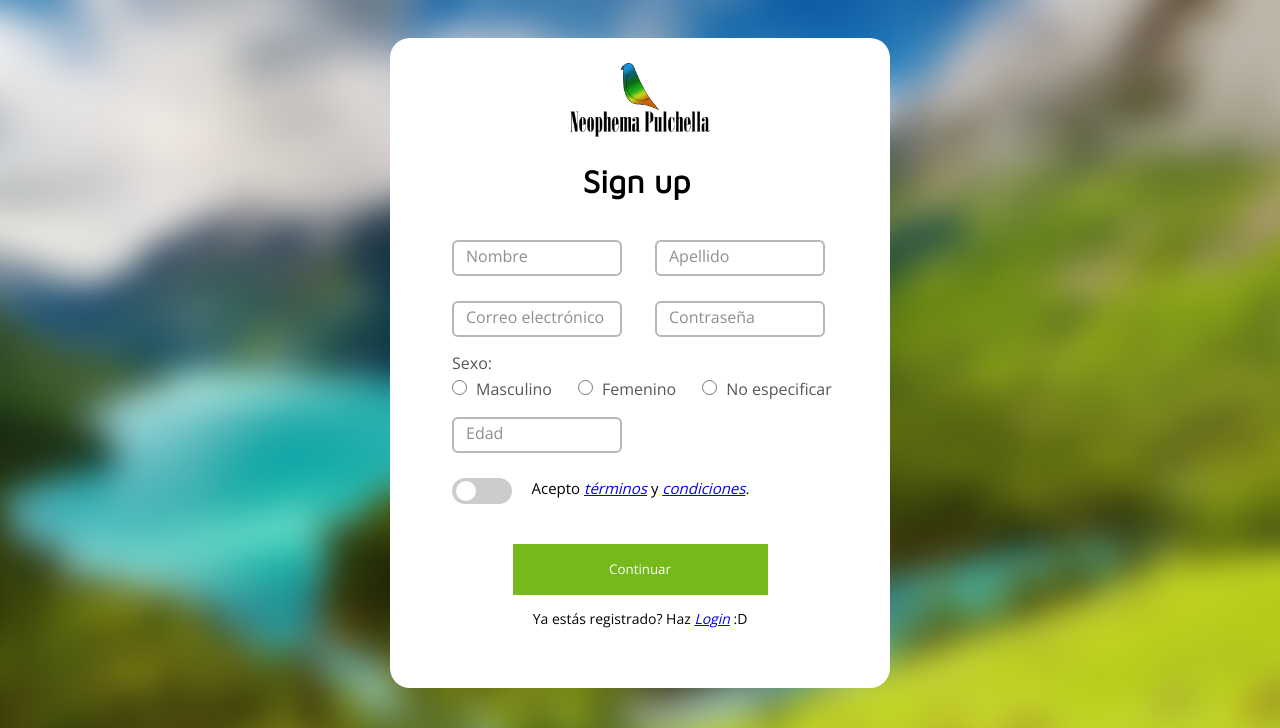
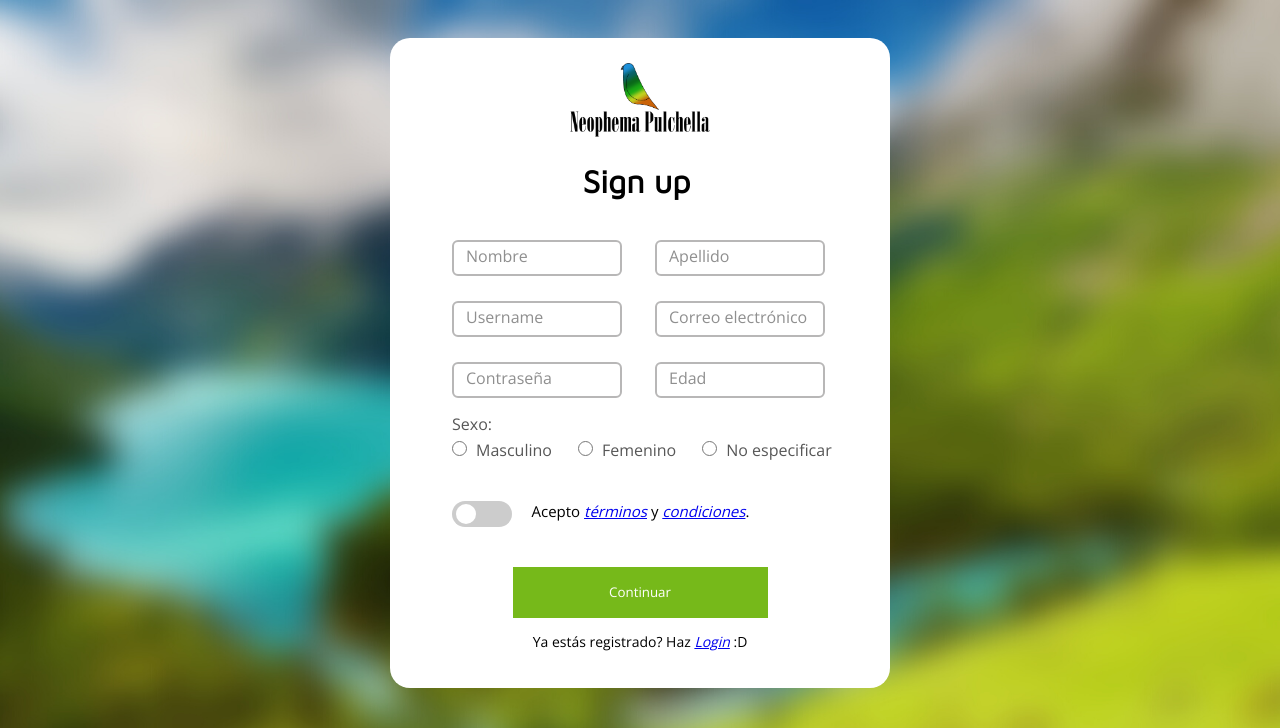
Before and after one commit to Maicol-aot/Equipo-10-Grupo-50, a Flask app: page /sign_up in a window 1280 px wide. Shown: the top 728 px of the page. Run offline with Flask 2, Linux system fonts and the light colour scheme.

Commit message:
sign_up reorganizado

```diff
--- a/app.py
+++ b/app.py
@@ -14,6 +14,7 @@ def signup():
     if request.method=="POST":
         nombre=request.form['nombre']
         apellido=request.form['apellido']
+        username=request.form['username']
         email=request.form['email']
         password=request.form['password']
         sexo=request.form['sexo']
@@ -24,7 +25,7 @@ def signup():
             error="La contaseña debe contener minimo 8 caracteres"
             return(error)
 
-        return jsonify({'nombre':nombre, 'apellido':apellido, 'email':email, 'password':password, 'sexo':sexo, 'edad': edad})
+        return jsonify({'nombre':nombre, 'usr':username, 'apellido':apellido, 'email':email, 'password':password, 'sexo':sexo, 'edad': edad})
     else:
         return render_template('sign_up.html')
 
--- a/static/css/sign_up_style.css
+++ b/static/css/sign_up_style.css
@@ -54,10 +54,16 @@ body{
 .arrow2{
     margin: auto;
     margin-left: 62px;
+    margin-bottom: 25px;
+}
+
+.arrow3{
+    margin: auto;
+    margin-left: 62px;
     margin-bottom: 15px;
 }
 
-.arrow3 #sexo{
+.arrow4 #sexo{
     margin: auto;
     margin-left: 62px;
     margin-bottom: 4px;
@@ -66,10 +72,10 @@ body{
     color: #575757;
 }
 
-.arrow4{
+.arrow5{
     margin: auto;
     margin-left: 62px;
-    margin-bottom: 17px;
+    margin-bottom: 40px;
 }
 
 .inputs_radio{
@@ -79,16 +85,10 @@ body{
     margin: 0px 5px 0px 0px;
 }
 
-.arrow4 label{
+.arrow5 label{
     margin: 0px 26px 0px 0px;
     font-family: 'Open Sans', sans-serif;
     color: #575757;
-}
-
-.arrow5{
-    margin: auto;
-    margin-left: 62px;
-    margin-bottom: 25px;
 }
 
 .arrow6{
@@ -96,7 +96,6 @@ body{
     margin-left: 62px;
     margin-bottom: 25px;
 }
-
 
 ::placeholder{
     color:#8f8f8f;
--- a/templates/sign_up.html
+++ b/templates/sign_up.html
@@ -26,16 +26,26 @@
                 </div>
                 <div class="arrow2">
                     <div class="celda">
+                        <input name="username" id="username" class="inputs" type="text" placeholder="Username" required="True">
+                    </div>
+                    <div class="celda">
                         <input name="email" id="email" class="inputs" type="email" placeholder="Correo electrónico" required="True">
                     </div>
+                </div>
+                <div class="arrow3">
                     <div class="celda">
                         <input name="password" id="password" class="inputs" type="password" placeholder="Contraseña" required="True">
                     </div>
+                    <div class="celda">
+                        <input name="edad" id="edad" class="inputs" type="number" placeholder="Edad" min="13" max="90" required="True">
+                    </div>
                 </div>
-                <div class="arrow3">
+
+                <div class="arrow4">
                     <p id="sexo">Sexo:</p>
                 </div>
-                <div class="arrow4">
+
+                <div class="arrow5">
                     <div class="celda">
                         <input name="sexo" id="masculino" value="masculino" class="inputs_radio" type="radio" required="True">
                         <label for="masculino">Masculino</label>
@@ -49,11 +59,11 @@
                         <label for="no_especificar">No especificar</label>
                     </div>
                 </div>
-                <div class="arrow5">
-                    <div class="celda">
-                        <input name="edad" id="edad" class="inputs" type="number" placeholder="Edad" min="13" max="90" required="True">
-                    </div>
-                </div>
+
+
+
+
+
                 <div class="arrow6">
                     <p id="terminos">
                         <label class="switch">
```
Also changed, not shown: database.db (added).
